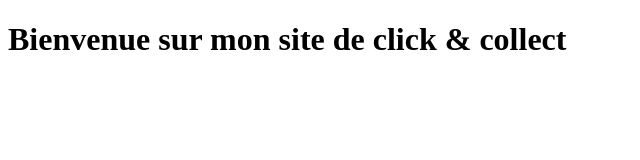
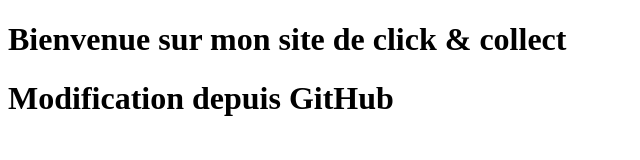
Before and after one commit to MagueyeNGOM/SAE-3.01, a plain HTML site: page index.html in a window 1280 px wide. Shown: the whole page, without its empty margins (0-640 px from the left). Drawn offline with Linux system fonts and the light colour scheme.

Commit message:
Update index.html

```diff
--- a/index.html
+++ b/index.html
@@ -6,5 +6,6 @@
 </head>
 <body>
   <h1>Bienvenue sur mon site de click & collect</h1>
+  <h1>Modification depuis GitHub</h1>
 </body>
 </html>
```
